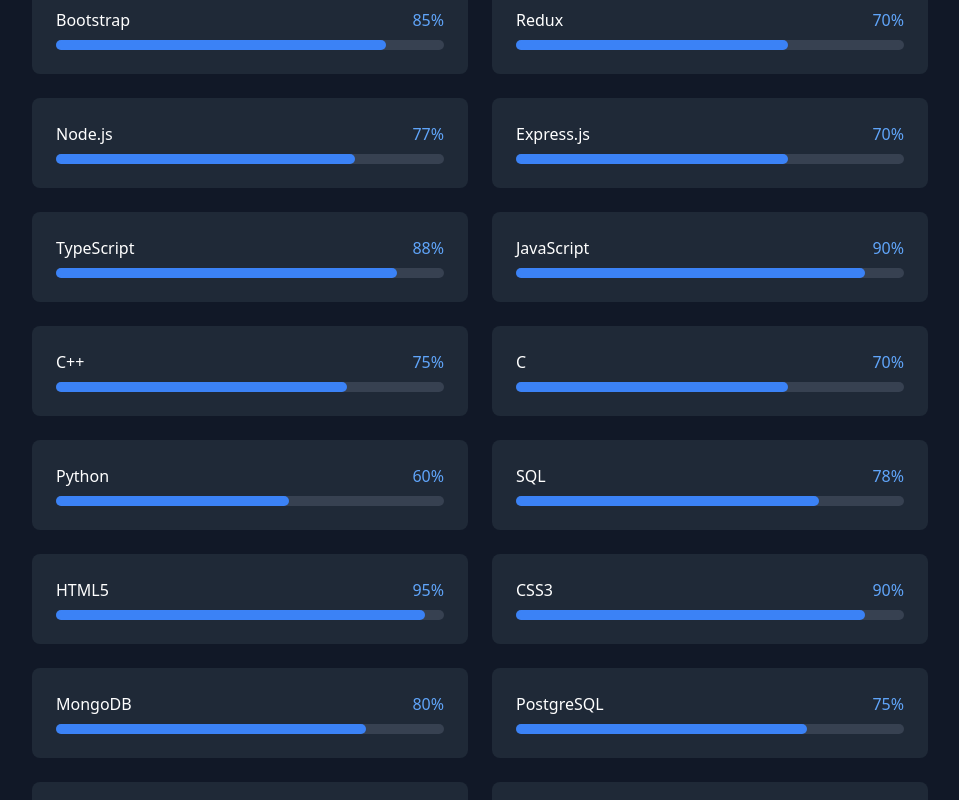
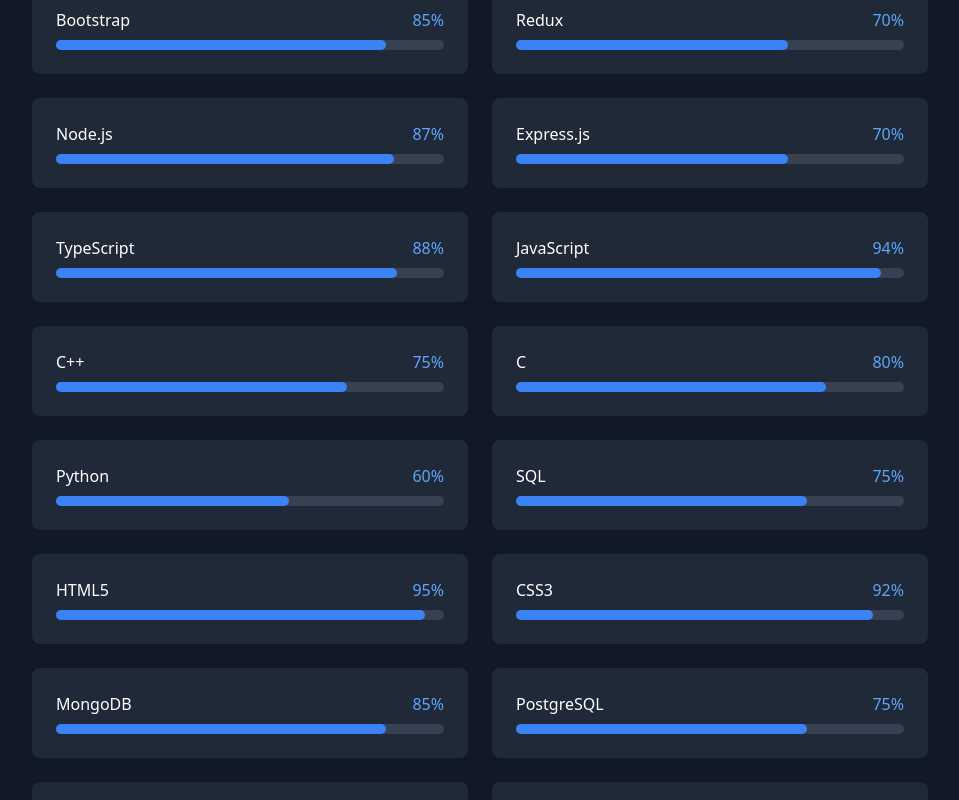
Before and after one commit to avantika2195/portfolio, a React (Vite) app: page / in a window 1280 px wide. Shown: the part 2040-2840 px from the top of the page, without its empty margins (160-1119 px from the left). Built offline with nearby package versions, Linux system fonts and the light colour scheme.

Commit message:
Update resume.ts

```diff
--- a/src/data/resume.ts
+++ b/src/data/resume.ts
@@ -20,26 +20,26 @@ export const skills: Skill[] = [
   { name: 'Redux', level: 70, category: 'Frontend' },
 
   // Backend
-  { name: 'Node.js', level: 77, category: 'Backend' },
+  { name: 'Node.js', level: 87, category: 'Backend' },
   { name: 'Express.js', level: 70, category: 'Backend' },
 
   // Languages
   { name: 'TypeScript', level: 88, category: 'Languages' },
-  { name: 'JavaScript', level: 90, category: 'Languages' },
+  { name: 'JavaScript', level: 94, category: 'Languages' },
   { name: 'C++', level: 75, category: 'Languages' },
-  { name: 'C', level: 70, category: 'Languages' },
+  { name: 'C', level: 80, category: 'Languages' },
   { name: 'Python', level: 60, category: 'Languages' },
-  { name: 'SQL', level: 78, category: 'Languages' },
+  { name: 'SQL', level: 75, category: 'Languages' },
   { name: 'HTML5', level: 95, category: 'Languages' },
-  { name: 'CSS3', level: 90, category: 'Languages' },
+  { name: 'CSS3', level: 92, category: 'Languages' },
 
   // Database
-  { name: 'MongoDB', level: 80, category: 'Database' },
+  { name: 'MongoDB', level: 85, category: 'Database' },
   { name: 'PostgreSQL', level: 75, category: 'Database' },
 
   // Tools & Platform
-  { name: 'Git', level: 85, category: 'Tools & Platform' },
-  { name: 'GitHub', level: 88, category: 'Tools & Platform' },
+  { name: 'Git', level: 91, category: 'Tools & Platform' },
+  { name: 'GitHub', level: 90, category: 'Tools & Platform' },
   { name: 'REST APIs', level: 85, category: 'Tools & Platform' },
   { name: 'Figma', level: 80, category: 'Tools & Platform' },
   { name: 'Canva', level: 90, category: 'Tools & Platform' },
@@ -51,9 +51,9 @@ export const skills: Skill[] = [
 
   // Soft Skills (optional, if needed in the same array)
   { name: 'Problem Solving', level: 85, category: 'Soft Skill' },
-  { name: 'Technical Communication', level: 80, category: 'Soft Skill' },
-  { name: 'Team Collaboration', level: 82, category: 'Soft Skill' },
-  { name: 'Adaptability', level: 80, category: 'Soft Skill' },
+  { name: 'Technical Communication', level: 90, category: 'Soft Skill' },
+  { name: 'Team Collaboration', level: 96, category: 'Soft Skill' },
+  { name: 'Adaptability', level: 90, category: 'Soft Skill' },
   { name: 'Code Debugging', level: 84, category: 'Soft Skill' },
 ];
 
```
